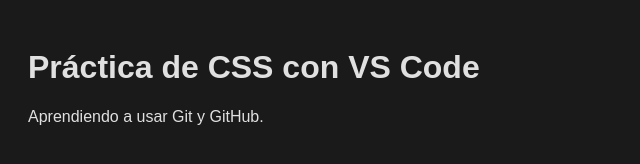
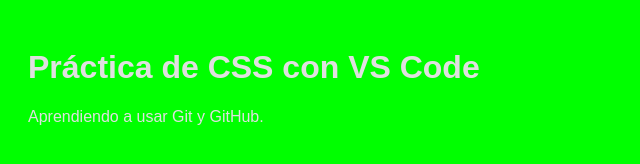
Before and after one commit to Osmi1674/practica-html-css, a plain HTML site: page index.html in a window 1280 px wide. Shown: the whole page, without its empty margins (0-640 px from the left). Drawn offline with Linux system fonts and the light colour scheme.

```diff
--- a/style.css
+++ b/style.css
@@ -1,6 +1,6 @@
 /* 1. Estilo para todo el cuerpo de la página */
 body {
-    background-color: #1a1a1a; /* Fondo muy oscuro */
+    background-color: #00FF00; /* Fondo muy oscuro */
     color: #e0e0e0; /* Texto gris claro */
     font-family: sans-serif;
     padding: 20px;
```
